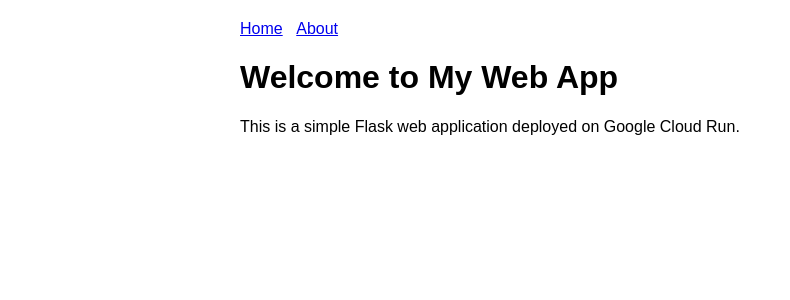
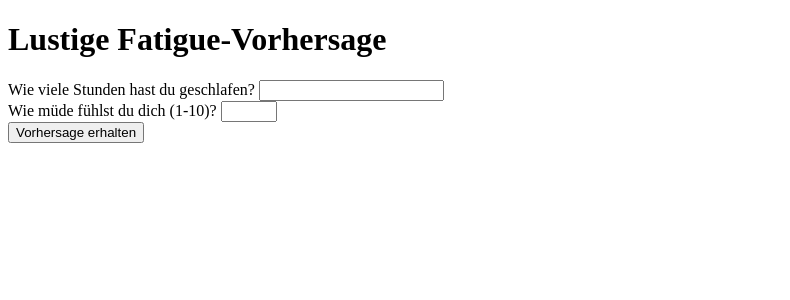
Before and after one commit to testing5789/Fatigue-Vorhersage, a Flask app: page / in a window 1280 px wide. Shown: the top 300 px of the page, without its empty margins (0-790 px from the left). Run offline with Flask 3, Linux system fonts and the light colour scheme.

Commit message:
Update index.html

```diff
--- a/templates/index.html
+++ b/templates/index.html
@@ -1,28 +1,17 @@
 <!DOCTYPE html>
 <html>
-<head>
-    <title>My Python Web App</title>
-    <style>
-        body {
-            font-family: Arial, sans-serif;
-            max-width: 800px;
-            margin: 0 auto;
-            padding: 20px;
-        }
-        nav {
-            margin-bottom: 20px;
-        }
-        nav a {
-            margin-right: 10px;
-        }
-    </style>
-</head>
+<head><title>Lustige Fatigue-Vorhersage</title></head>
 <body>
-    <nav>
-        <a href="/">Home</a>
-        <a href="/about">About</a>
-    </nav>
-    <h1>Welcome to My Web App</h1>
-    <p>This is a simple Flask web application deployed on Google Cloud Run.</p>
+    <h1>Lustige Fatigue-Vorhersage</h1>
+    <form method="POST">
+        <label>Wie viele Stunden hast du geschlafen?</label>
+        <input type="number" name="hours" required><br>
+        <label>Wie müde fühlst du dich (1-10)?</label>
+        <input type="number" name="tiredness" min="1" max="10" required><br>
+        <button type="submit">Vorhersage erhalten</button>
+    </form>
+    {% if prediction %}
+        <h2>{{ prediction }}</h2>
+    {% endif %}
 </body>
 </html>
```
